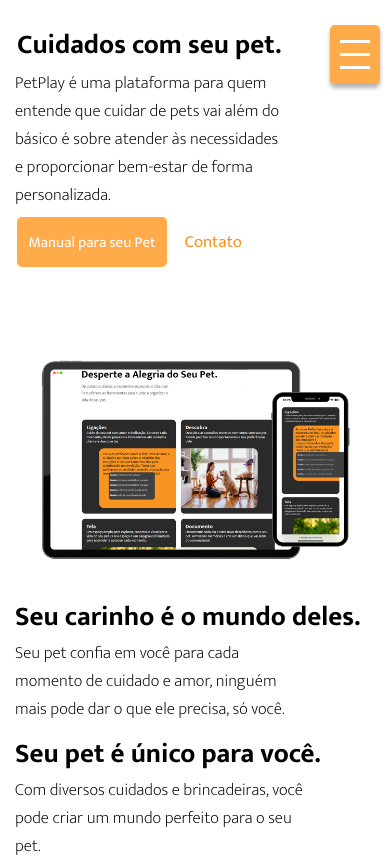
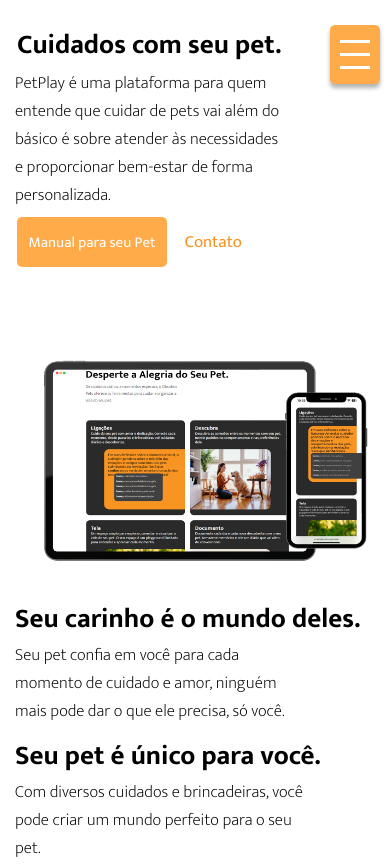
Before and after one commit to marcopassarela/petplay, a website: page index.html in a window 390 px wide. Shown: the top 865 px of the page. Drawn offline with Linux system fonts and the light colour scheme.

Commit message:
upgrade for page indexx

```diff
--- a/style.css
+++ b/style.css
@@ -604,8 +604,8 @@
         height: auto;
     }
     #img img{
-        width: 100%;
-        height: auto;
+        width: 410px;
+        height: 210px;
         border-radius: 10px;
     }
     #sobre-pet .title1,
```
